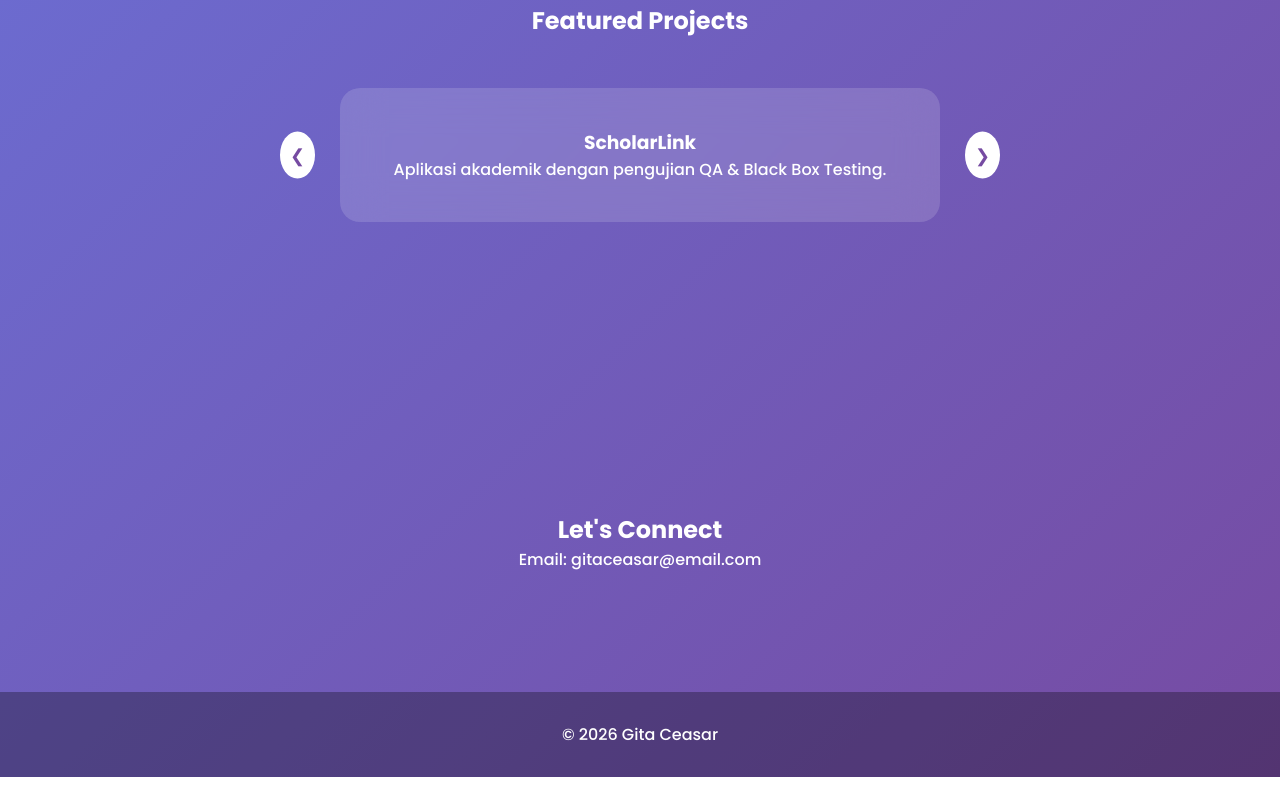
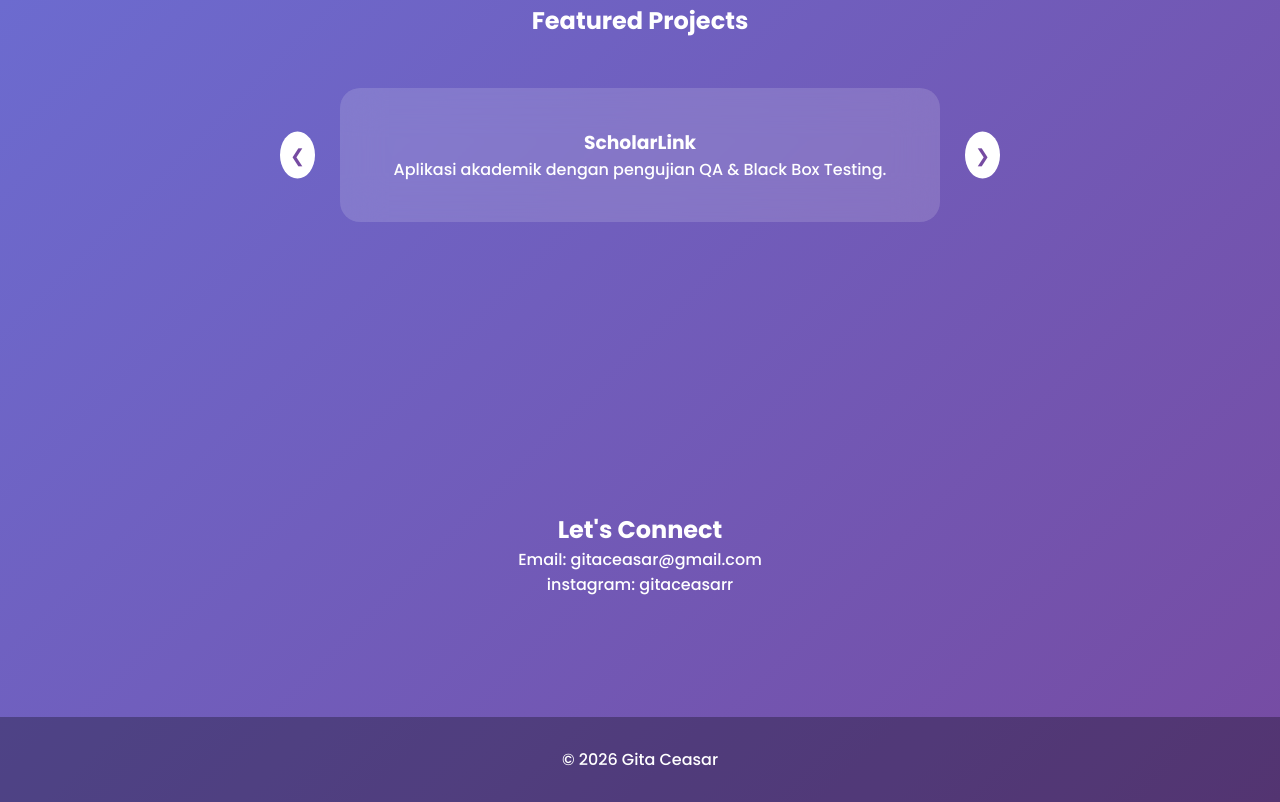
Before and after one commit to gitaceasar-collab/gitaceasarrani-collab.github.io, a plain HTML site: page index.html in a window 1280 px wide. Shown: the part 1242-2044 px from the top of the page. Before the commit the page ends 2019 px from the top, so only its background shows below. Drawn offline with Linux system fonts and the light colour scheme.

Commit message:
Update index.html

```diff
--- a/index.html
+++ b/index.html
@@ -57,7 +57,8 @@
 <!-- CONTACT -->
 <section class="section reveal">
   <h2>Let's Connect</h2>
-  <p>Email: gitaceasar@email.com</p>
+  <p>Email: gitaceasar@gmail.com</p>
+  <p>instagram: gitaceasarr</p>
 </section>
 
 <footer>
```
